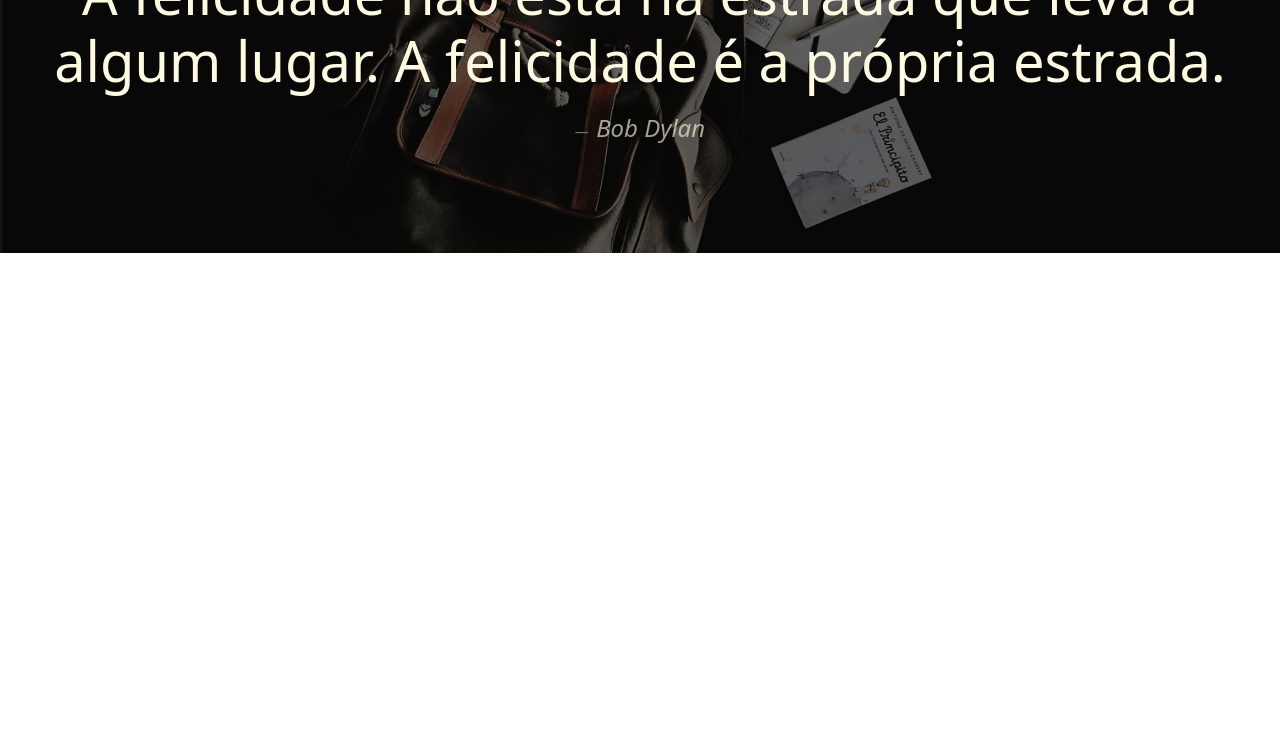
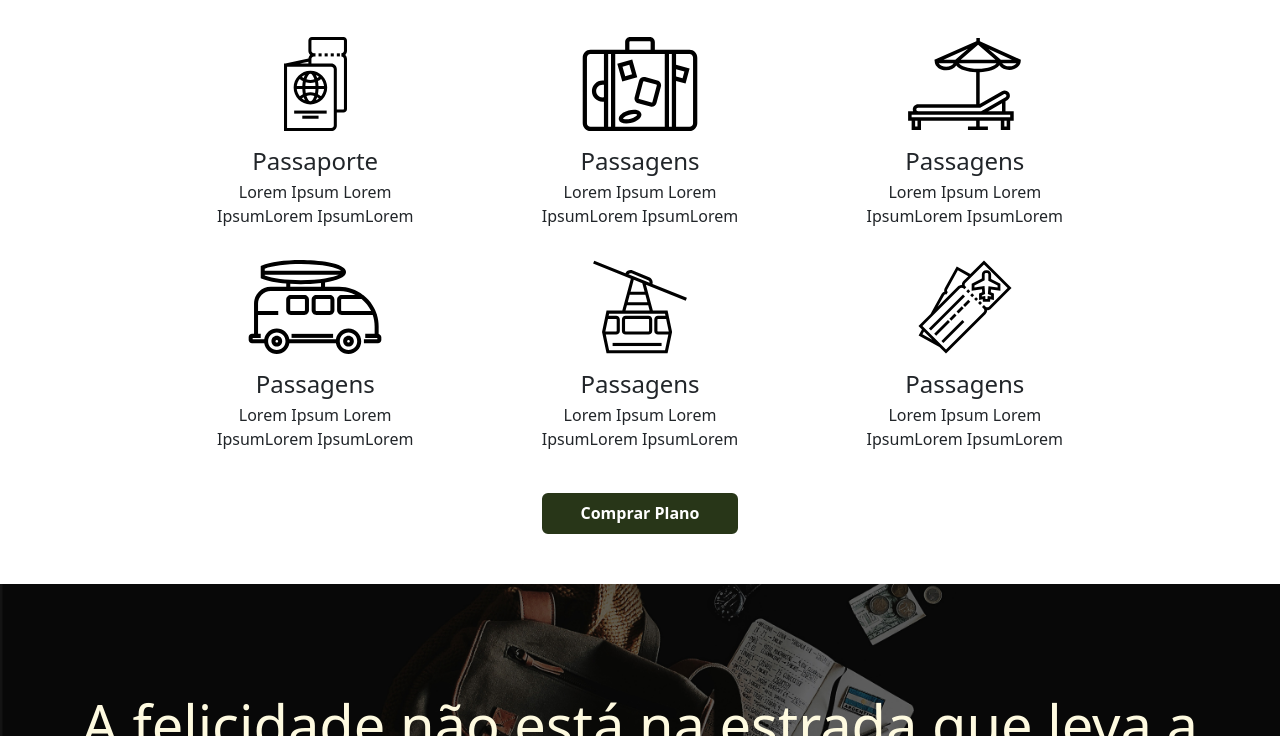
Before and after one commit to rafaoshikawa/tripgo, a plain HTML site: page src/index.html in a window 1280 px wide. Shown: the part 653-1389 px from the top of the page. Before the commit the page ends 906 px from the top, so only its background shows below. Drawn offline with nearby package versions, Linux system fonts and the light colour scheme.

Commit message:
Added vantagens-section

```diff
--- a/src/index.html
+++ b/src/index.html
@@ -150,6 +150,84 @@
       </div>
     </section>
 
+    <section class="vantagens container mt-5">
+      <div class="container">
+        <h6 class="h5 text-center">TUDO DE MELHOR PARA VOCÊ</h6>
+        <h3 class="h1 text-center mb-5">Aproveite as Vantagens</h3>
+        <div class="row mb-3 d-flex justify-content-center">
+          <div class="vantagem-card | col-xl-4 col-md-6 mx-md-5 m-2 text-center">
+            <div class="card-img | d-flex justify-content-center">
+              <img
+                src="./images/icons/vantangens/passaporte.svg"
+                class="mb-3"
+                alt=""
+              />
+            </div>
+            <h4 class="mb-1">Passaporte</h4>
+            <p>Lorem Ipsum Lorem IpsumLorem IpsumLorem</p>
+          </div>
+          <div class="vantagem-card | col-xl-4 col-md-6 mx-md-5 m-2 text-center">
+            <div class="card-img | d-flex justify-content-center">
+              <img
+                src="./images/icons/vantangens/bagagens.svg"
+                class="mb-3"
+                alt=""
+              />
+            </div>
+            <h4 class="mb-1">Passagens</h4>
+            <p>Lorem Ipsum Lorem IpsumLorem IpsumLorem</p>
+          </div>
+          <div class="vantagem-card | col-xl-4 col-md-6 mx-md-5 m-2 text-center">
+            <div class="card-img | d-flex justify-content-center">
+              <img
+                src="./images/icons/vantangens/praias.svg"
+                class="mb-3"
+                alt=""
+              />
+            </div>
+            <h4 class="mb-1">Passagens</h4>
+            <p>Lorem Ipsum Lorem IpsumLorem IpsumLorem</p>
+          </div>
+          <div class="vantagem-card | col-xl-4 col-md-6 mx-md-5 m-2 text-center">
+            <div class="card-img | d-flex justify-content-center">
+              <img
+                src="./images/icons/vantangens/translado.svg"
+                class="mb-3"
+                alt=""
+              />
+            </div>
+            <h4 class="mb-1">Passagens</h4>
+            <p>Lorem Ipsum Lorem IpsumLorem IpsumLorem</p>
+          </div>
+          <div class="vantagem-card | col-xl-4 col-md-6 mx-md-5 m-2 text-center">
+            <div class="card-img | d-flex justify-content-center">
+              <img
+                src="./images/icons/vantangens/turismo.svg"
+                class="mb-3"
+                alt=""
+              />
+            </div>
+            <h4 class="mb-1">Passagens</h4>
+            <p>Lorem Ipsum Lorem IpsumLorem IpsumLorem</p>
+          </div>
+          <div class="vantagem-card | col-xl-4 col-md-6 mx-md-5 m-2 text-center">
+            <div class="card-img | d-flex justify-content-center">
+              <img
+                src="./images/icons/vantangens/passagens.svg"
+                class="mb-3"
+                alt=""
+              />
+            </div>
+            <h4 class="mb-1">Passagens</h4>
+            <p>Lorem Ipsum Lorem IpsumLorem IpsumLorem</p>
+          </div>
+        </div>
+        <button type="button" class="mx-auto -btn -btn-large rounded-3 mb-5">
+          Comprar Plano
+        </button>
+      </div>
+    </section>
+
     <section class="quote | container-fluid text-center">
       <div>
         <blockquote class="blockquote">
--- a/src/styles/vantagens/vantagens.css
+++ b/src/styles/vantagens/vantagens.css
@@ -0,0 +1,7 @@
+.vantagens .vantagem-card {
+  max-width: 25ch;
+}
+
+.vantagens .card-img {
+  height: 110px;
+}
```
Also changed, not shown: src/images/icons/vantangens/bagagens.svg (renamed from src/images/icons/bagagens.svg), src/images/icons/vantangens/passagens.svg (renamed from src/images/icons/passagens.svg), src/images/icons/vantangens/passaporte.svg (renamed from src/images/icons/passaporte.svg), src/images/icons/vantangens/praias.svg (renamed from src/images/icons/praias.svg), src/images/icons/vantangens/translado.svg (renamed from src/images/icons/translado.svg), src/images/icons/vantangens/turismo.svg (renamed from src/images/icons/turismo.svg).
